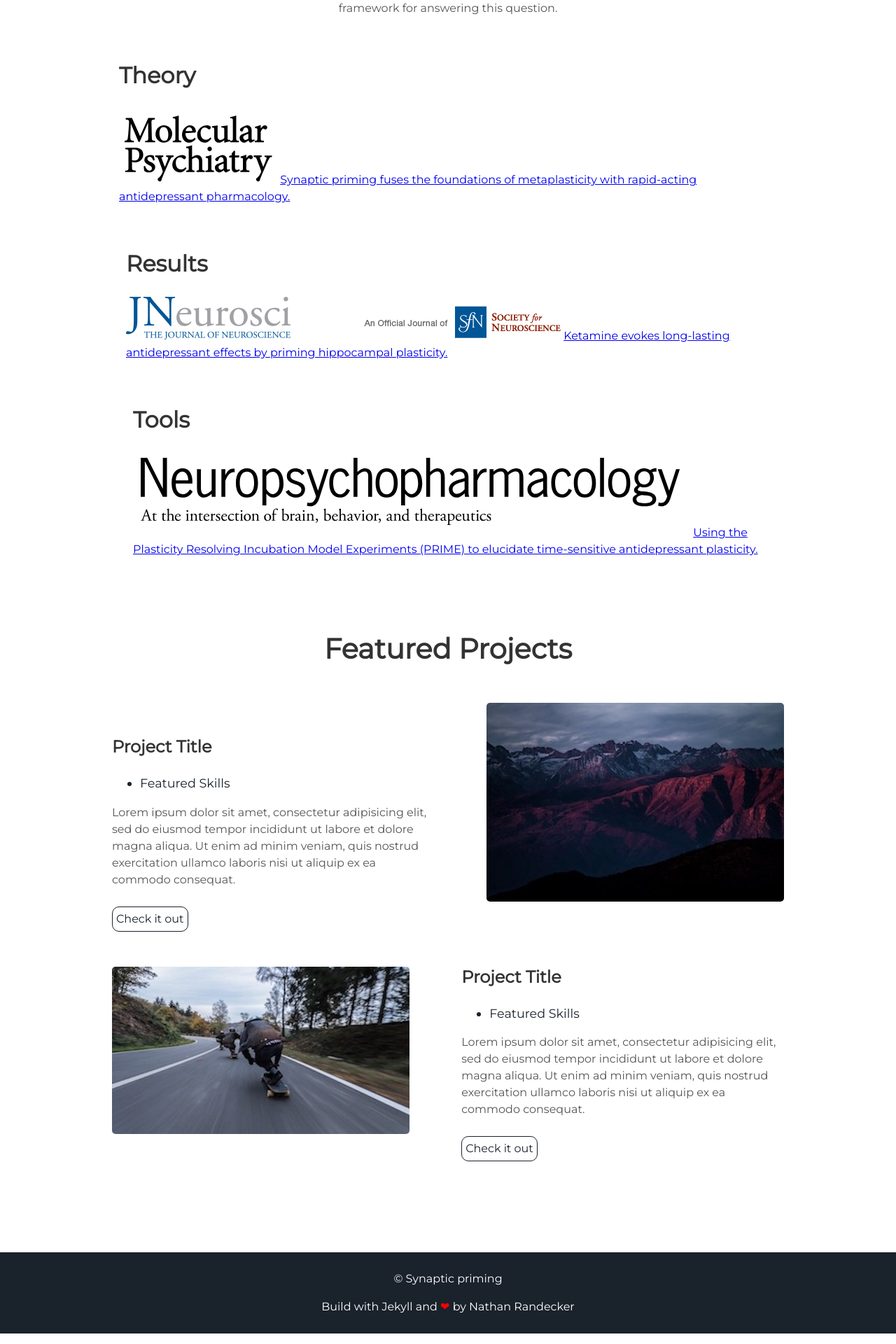
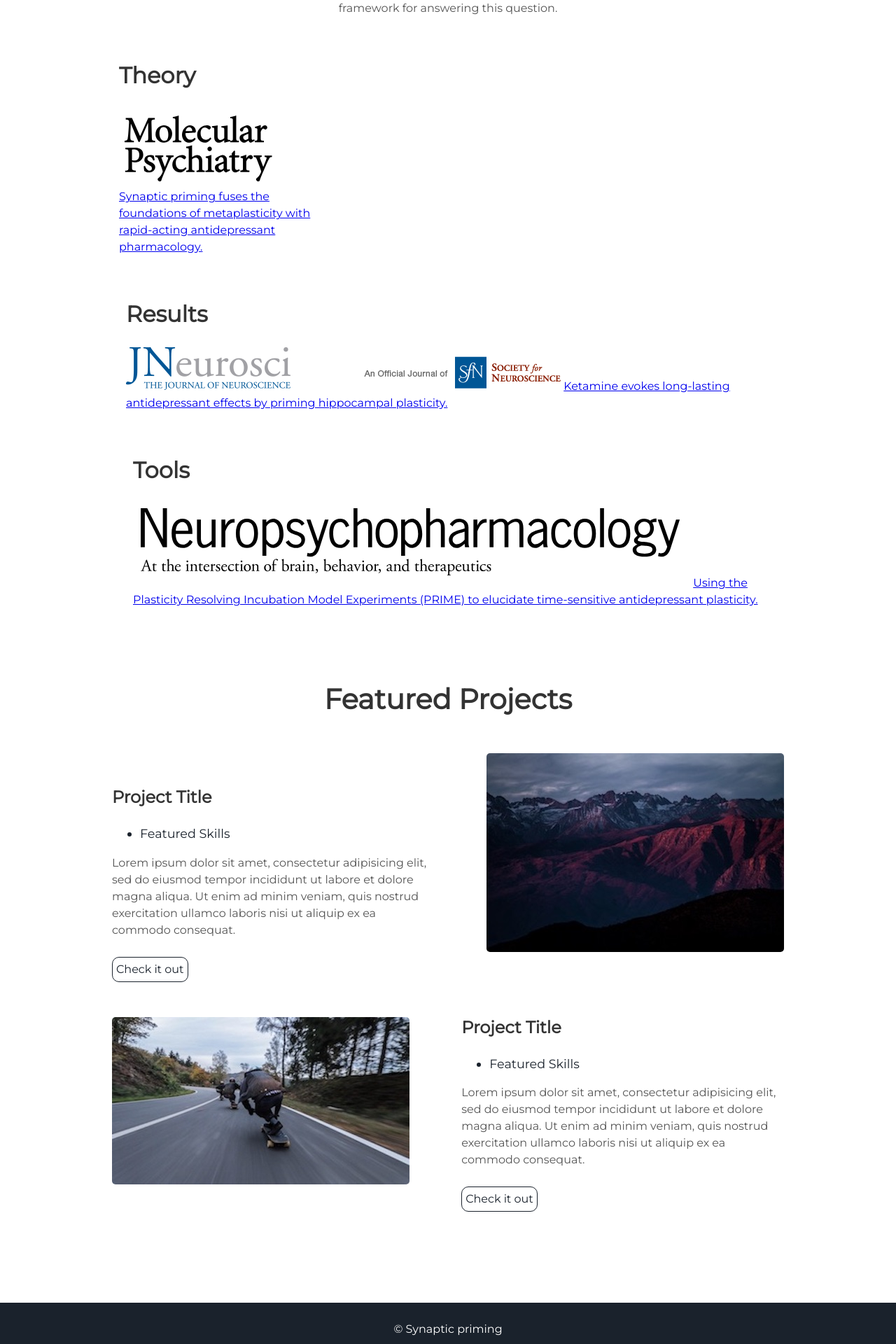
Before and after one commit to synaptic-priming/Nomad, a Jekyll site: the page built from index.html, in a window 1280 px wide. Shown: the part 1081-3001 px from the top of the page at 70% size. Built offline with Jekyll 4.4.1, drawn with Linux system fonts in a browser that asks for light colours.

Commit message:
Update about.html

```diff
--- a/_includes/about.html
+++ b/_includes/about.html
@@ -7,7 +7,7 @@
       <h2>Theory</h2>
       <div class="images">
     <img alt="MolPsy" src="{{ "/assets/img/Molecular psychiatry logo.png" | prepend: site.baseurl }}" />
-
+       <div style="width:300px; text-align:left;">
  <a href="https://doi.org/10.1038/s41380-023-02397-1"> Synaptic priming fuses the foundations of metaplasticity with rapid-acting antidepressant pharmacology. </a>
     </div>
     <div class="tech">
```
